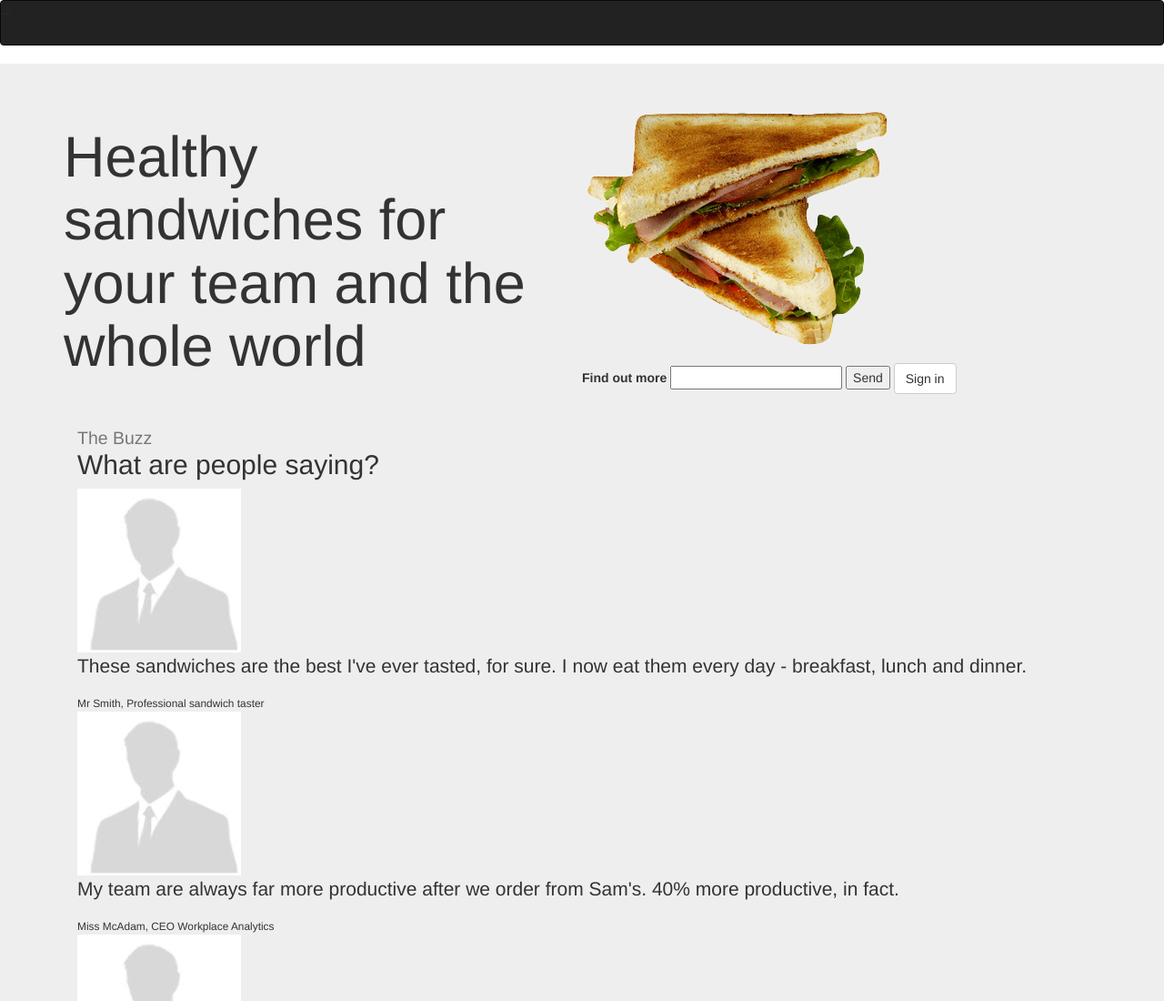
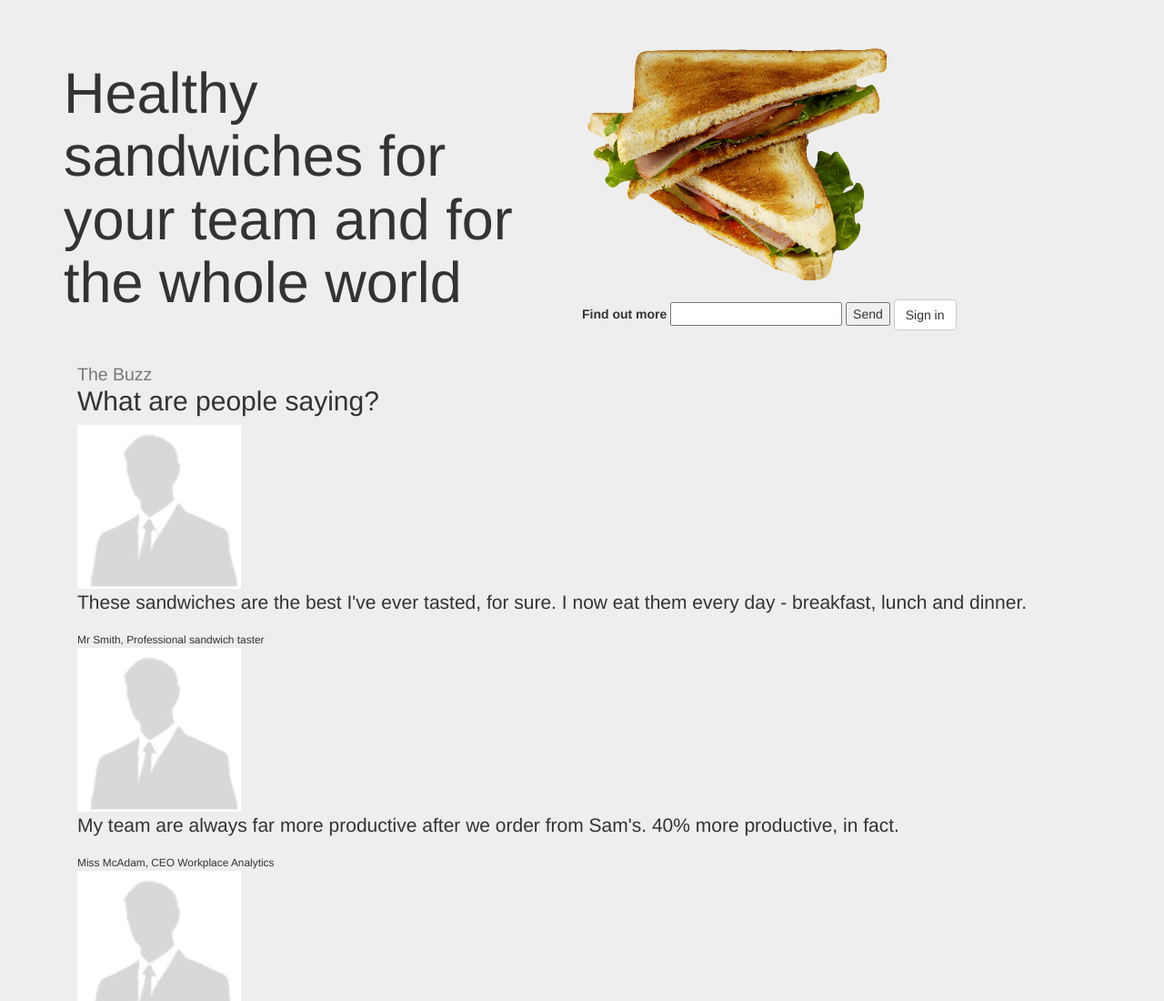
Before and after one commit to melta01/cfg-project-1, a plain HTML site: page index.html in a window 1280 px wide. Shown: the top 1100 px of the page at 91% size. Drawn offline with Linux system fonts and the light colour scheme.

Commit message:
added title
added title

```diff
--- a/index.html
+++ b/index.html
@@ -8,14 +8,11 @@
 
 <body>
 
-<nav class="navbar navbar-inverse">
-  ...
-</nav>
   <div class='jumbotron'>
     <div class="container">
     <div class="row">
       <div class="col-xs-6">
-    <h1>Healthy sandwiches for your team and the whole world</h1>
+    <h1>Healthy sandwiches for your team and for the whole world</h1>
 </div>
     <img src='images/sandwich.png'>
 
```
